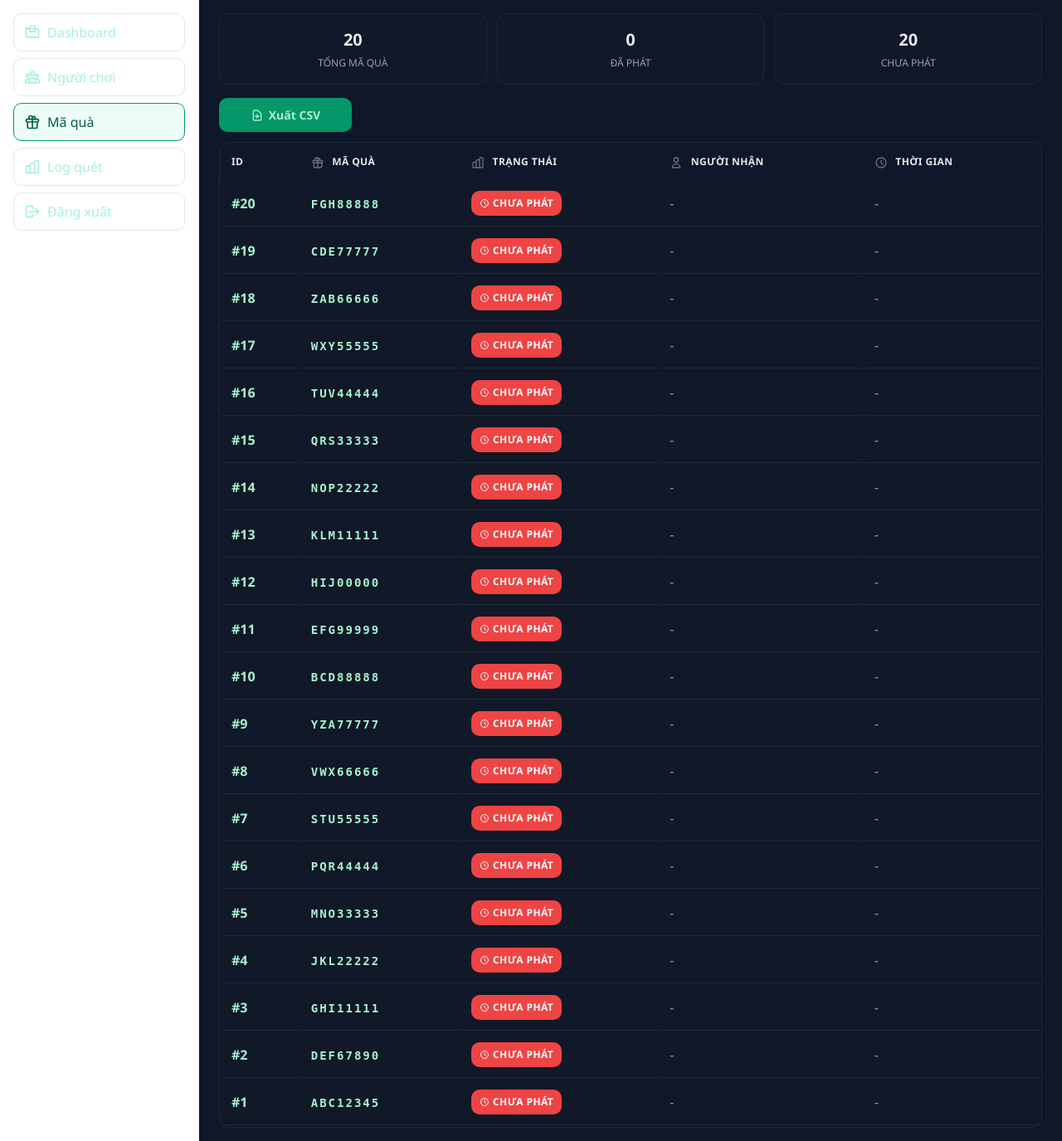
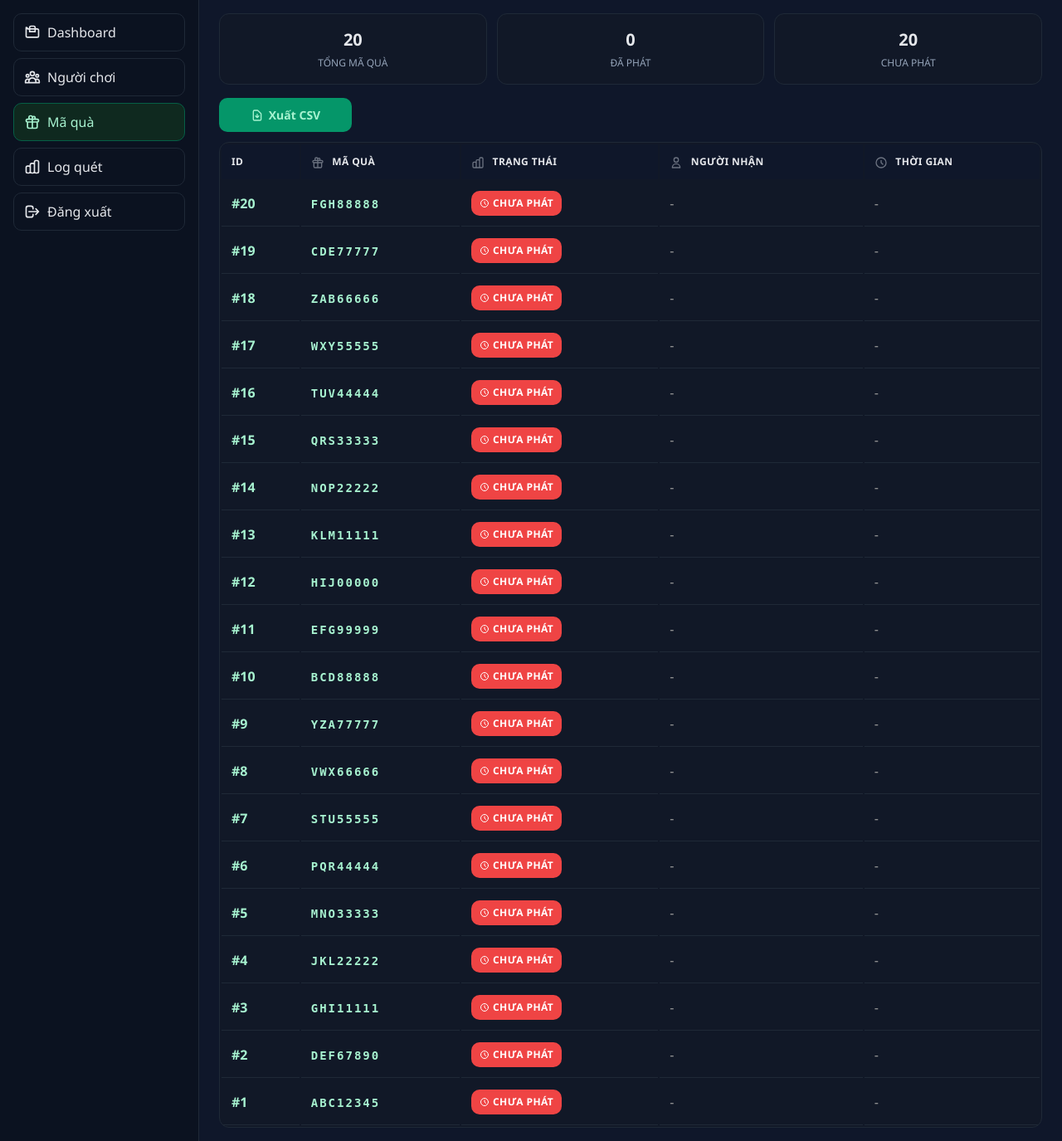
Before and after one commit to magnificodev/halovpbank2025, a PHP site: page /admin/gifts.php in a window 1280 px wide. Shown: the part 74-1449 px from the top of the page at 83% size. Run offline with PHP 8.4, Linux system fonts and the light colour scheme; the visitor is signed in with stand-in values (Sample User, id 1); data comes from the database, SQL or seed files in the repository.

Commit message:
Fix gifts.php: add missing dark mode CSS for sidebar and nav-links

```diff
--- a/admin/gifts.php
+++ b/admin/gifts.php
@@ -149,6 +149,10 @@
         body.dark .pagination-info{color:#94a3b8}
         body.dark .csv-btn{background:var(--accent-600);border-color:var(--accent-600)}
         body.dark .csv-btn:hover{background:var(--accent)}
+        body.dark .sidebar{background:#0b1220;border-right:1px solid #1f2937}
+        body.dark .nav-link{background:#0b1220;border-color:#1f2937;color:#e5e7eb}
+        body.dark .nav-link:hover{background:#111827}
+        body.dark .nav-link.active{background:#0f291f;border-color:#065f46;color:#a7f3d0}
         @media (max-width: 768px){
             .layout{flex-direction:column}
             .sidebar{width:100%;border-right:none;border-bottom:1px solid #e5e7eb}
```
